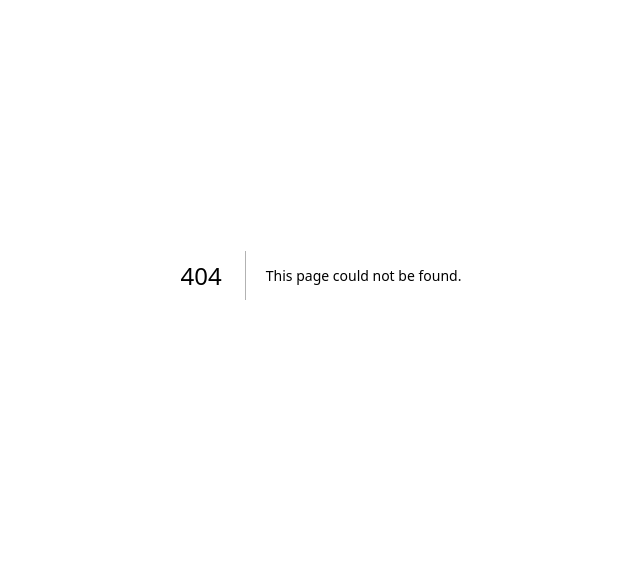
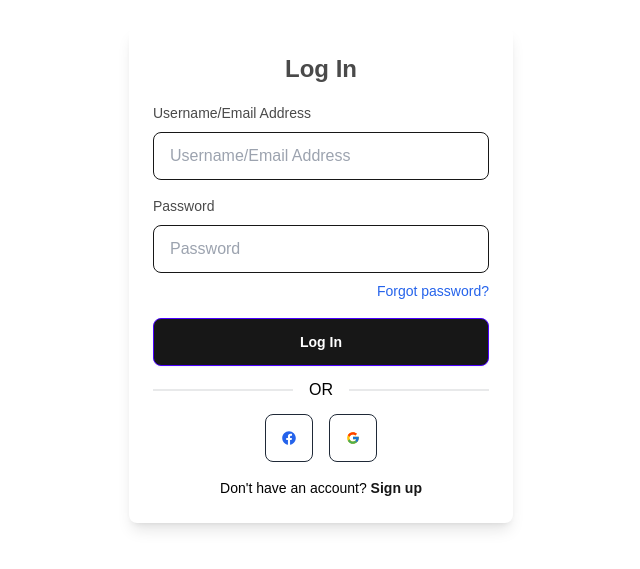
Before and after one commit to TechpreneurCambodia/smean-frontend, a Next.js app: page /login in a window 1280 px wide. Before the commit this address had no page. Shown: the part 125-694 px from the top of the page, without its empty margins (319-959 px from the left). Built offline with nearby package versions, Linux system fonts and the light colour scheme.

Commit message:
integrate login and handle with alert

```diff
--- /dev/null
+++ b/src/app/login/page.js
@@ -0,0 +1,94 @@
+"use client";
+
+import React, { useState, useEffect } from "react";
+import { useRouter } from "next/navigation";
+import InputField from "@/components/InputField";
+import Button from "@/components/Button";
+import SocialLogin from "@/components/SocialLogin";
+import Link from "next/link";
+import axios from "axios";
+import Alert from "@/components/Alert";
+
+export default function Page() {
+  const router = useRouter();
+  const [email, setEmail] = useState("");
+  const [password, setPassword] = useState("");
+  const [errorMessage, setErrorMessage] = useState("");
+
+  useEffect(() => {
+    if (errorMessage) {
+      const timer = setTimeout(() => {
+        setErrorMessage("");
+      }, 3000);
+      return () => clearTimeout(timer);
+    }
+  }, [errorMessage]);
+
+  const handleLogin = async () => {
+    try {
+      const response = await axios.post(`${process.env.BASE_URL}/auth/login`, {
+        usernameOrEmail: email,
+        password,
+      });
+      console.log("Username", email);
+      console.log("response", response);
+      if (response.status === 200 || response.status === 201) {
+        router.push("/home");
+      }
+    } catch (error) {
+      if (error.response.status == 400) {
+        const message = error.response.data.message;
+        setErrorMessage(message);
+      } else {
+        setErrorMessage("An error occurred. Please try again.");
+      }
+      console.log("Username", email);
+    }
+  };
+
+  return (
+    <>
+      <div className="flex items-center justify-center h-screen bg-gray-200">
+        <div className="bg-white p-6 rounded-lg shadow-lg w-96">
+          <h2 className="text-center text-2xl font-bold mb-4 text-darkGray">Log In</h2>
+          {errorMessage && ( // Conditionally render alert
+            <Alert message={errorMessage} />
+          )}
+          <div className="mt-4">
+            <InputField
+              type="text"
+              name="usernameOrEmail"
+              placeholder="Username/Email Address"
+              value={email}
+              onChange={(e) => setEmail(e.target.value)}
+            />
+          </div>
+          <div className="mt-4">
+            <InputField
+              type="password"
+              placeholder="Password"
+              value={password}
+              onChange={(e) => setPassword(e.target.value)}
+            />
+          </div>
+          <div className="text-right text-sm mt-2">
+            <Link href="/forgotpass" className="text-blue-600 hover:underline">
+              Forgot password?
+            </Link>
+          </div>
+          <div className="mt-4">
+            <Button text="Log In" onClick={handleLogin} />
+          </div>
+          <div className="divider text-black color-black">OR</div>
+          <SocialLogin />
+          <p className="text-center text-sm mt-4 text-black">
+            Don't have an account?{" "}
+            <Link href="/signup">
+              <strong className="text-primary">Sign up </strong>
+            </Link>
+          </p>
+        </div>
+      </div>
+    </>
+  );
+}
--- a/src/app/page.js
+++ b/src/app/page.js
@@ -17,29 +17,9 @@ export default function Page() {
   return (
     <div className="flex items-center justify-center h-screen bg-gray-200">
       <div className="bg-white p-6 rounded-lg shadow-lg w-96">
-        <h2 className="text-center text-2xl font-bold text-darkGray">Log In</h2>
-        <div className="mt-4">
-          <InputField type="email" placeholder="Email Address" />
-        </div>
-        <div className="mt-4">
-          <InputField type="password" placeholder="Password" />
-        </div>
-        <div className="text-right text-sm mt-2">
-          <Link href="/forgotpass" className="text-blue-600 hover:underline">
-            Forgot password?
-          </Link>
-        </div>
-        <div className="mt-4">
-          <Button text="Log In" onClick={handleLogin} />
-        </div>
-        <div className="divider text-black color-black">OR</div>
-        <SocialLogin />
-        <p className="text-center text-sm mt-4 text-black">
-          Don't have an account?{" "}
-          <Link href="/signup">
-            <strong className="text-primary">Sign up </strong>
-          </Link>
-        </p>
+        <p>Landing page</p>
+        <a href="/login">Login</a><br></br>
+        <a href="/signup">Signup</a>
       </div>
     </div>
   );
--- /dev/null
+++ b/src/components/Alert.js
@@ -0,0 +1,24 @@
+import React from 'react';
+
+const Alert = ({message}) => {
+  return (
+    <div role="alert" className="alert alert-error">
+      <svg
+        xmlns="http://www.w3.org/2000/svg"
+        className="h-6 w-6 shrink-0 stroke-current"
+        fill="none"
+        viewBox="0 0 24 24"
+      >
+        <path
+          strokeLinecap="round"
+          strokeLinejoin="round"
+          strokeWidth="2"
+          d="M10 14l2-2m0 0l2-2m-2 2l-2-2m2 2l2 2m7-2a9 9 0 11-18 0 9 9 0 0118 0z"
+        />
+      </svg>
+      <span>{message}</span>
+    </div>
+  );
+};
+
+export default Alert;
--- a/src/components/FloatingInput.js
+++ b/src/components/FloatingInput.js
@@ -1,11 +1,12 @@
 import React from "react";
 
-function FloatingInput({ type = "text", placeholder }) {
+function FloatingInput({ type = "text", placeholder, name }) {
   return (
     <div className="relative z-0">
       <input
         type={type}
         id={placeholder.toLowerCase().replace(/\s+/g, "_")}
+        name={name}
         className="block py-2.5 px-0 w-full text-sm text-heading text-darkGray bg-transparent border-0 border-b-2 border-black -white focus:outline-none focus:ring-0 focus:border-blue-600 peer"
         placeholder=" "
       />
--- a/src/components/InputField.js
+++ b/src/components/InputField.js
@@ -1,12 +1,15 @@
 import React from "react";
 
-const InputField = ({ type, placeholder }) => {
+const InputField = ({ type, placeholder, name, value, onChange }) => {
   return (
     <>
-    <p className="text-left text-sm mt-6 mb-6 text-darkGray">{placeholder}</p>
+    <p className="text-left text-sm my-2 text-darkGray">{placeholder}</p>
     <input
       type={type}
+      name={name}
       placeholder={placeholder}
+      value={value}
+      onChange={onChange}
       className="input input-bordered border border-primary w-full bg-white text-black"
     />
     </>
```
